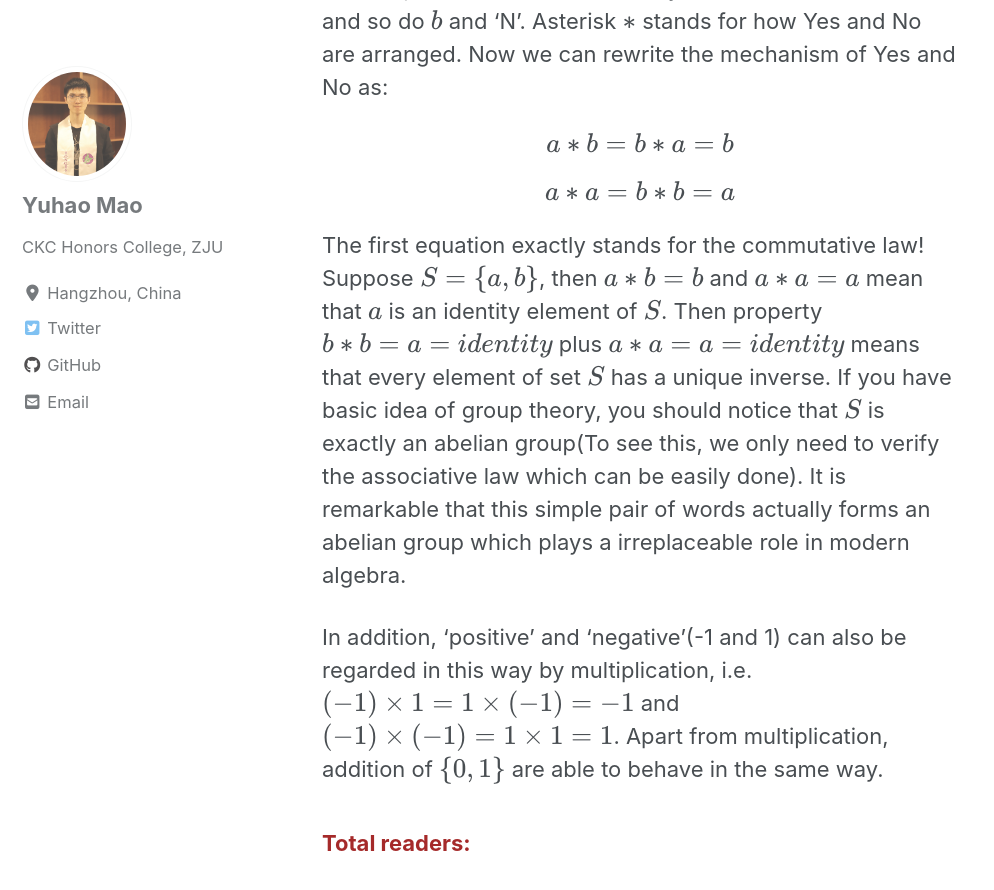
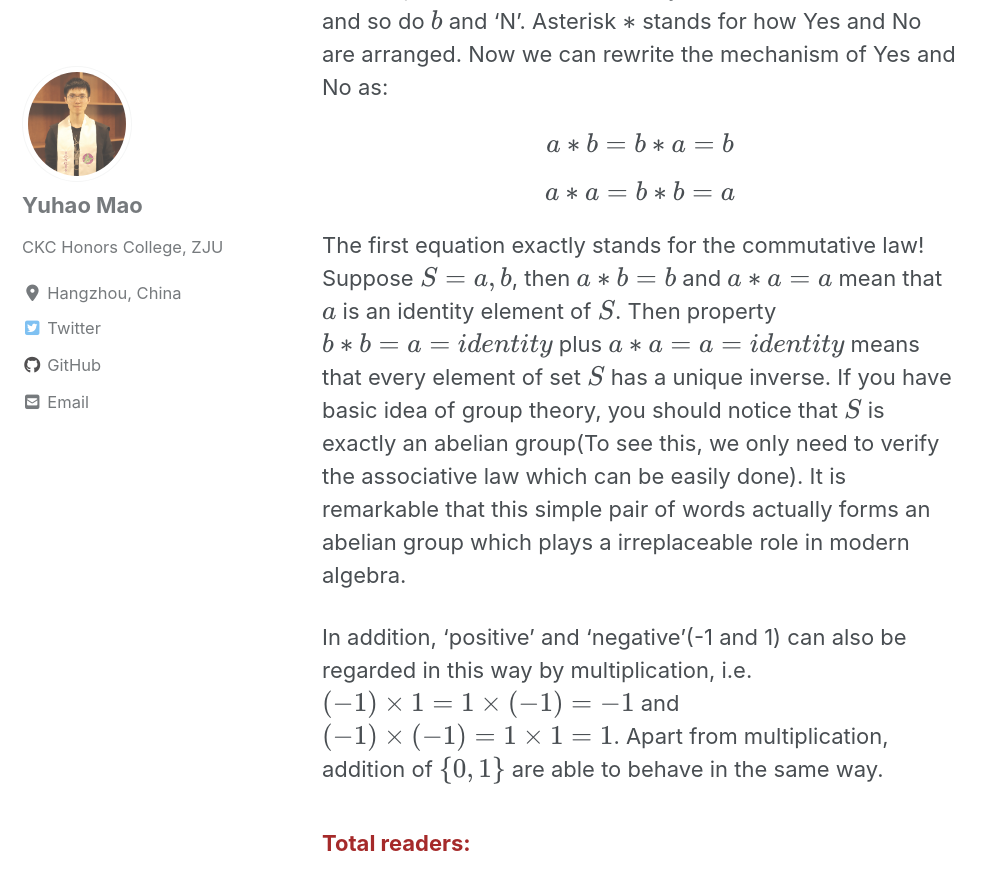
Before and after one commit to AlgebraLoveme/AlgebraLoveme.github.io, a Jekyll site: the page built from _posts/2019-08-20-Some_thoughts_about_Yes_and_No.md, in a window 1280 px wide and 900 px high, scrolled down 1500 px. Shown: the top 890 px of the window, without its empty margins (0-994 px from the left). Built offline with Jekyll 4.4.1, drawn with Linux system fonts in a browser that asks for light colours; cached includes are drawn as plain includes; nearby versions of some CDN libraries; formulas are drawn with MathJax 3; comment, search, counter and statistics services are not loaded.

```diff
--- a/_posts/2019-08-20-Some_thoughts_about_Yes_and_No.md
+++ b/_posts/2019-08-20-Some_thoughts_about_Yes_and_No.md
@@ -26,7 +26,7 @@ $$a*b=b*a=b$$
 
 $$a*a=b*b=a$$
 
-The first equation exactly stands for the commutative law! Suppose $$S = \{a,b\}$$, then $$a*b=b$$ and $$a*a=a$$ mean that $a$ is an identity element of $$S$$. Then property $$b*b=a=identity$$ plus $$a*a=a=identity$$ means that every element of set $$S$$ has a unique inverse. If you have basic idea of group theory, you should notice that $$S$$ is exactly an abelian group(To see this, we only need to verify the associative law which can be easily done). It is remarkable that this simple pair of words actually forms an abelian group which plays a irreplaceable role in modern algebra.
+The first equation exactly stands for the commutative law! Suppose $S = \{a,b\}$, then $$a*b=b$$ and $$a*a=a$$ mean that $a$ is an identity element of $$S$$. Then property $$b*b=a=identity$$ plus $$a*a=a=identity$$ means that every element of set $$S$$ has a unique inverse. If you have basic idea of group theory, you should notice that $$S$$ is exactly an abelian group(To see this, we only need to verify the associative law which can be easily done). It is remarkable that this simple pair of words actually forms an abelian group which plays a irreplaceable role in modern algebra.
 
 In addition, 'positive' and 'negative'(-1 and 1) can also be regarded in this way by multiplication, i.e. $$(-1)\times 1=1 \times (-1)=-1$$ and $$(-1)\times (-1)=1\times 1=1$$. Apart from multiplication, addition of $$\{0,1\}$$ are able to behave in the same way.
 
```
